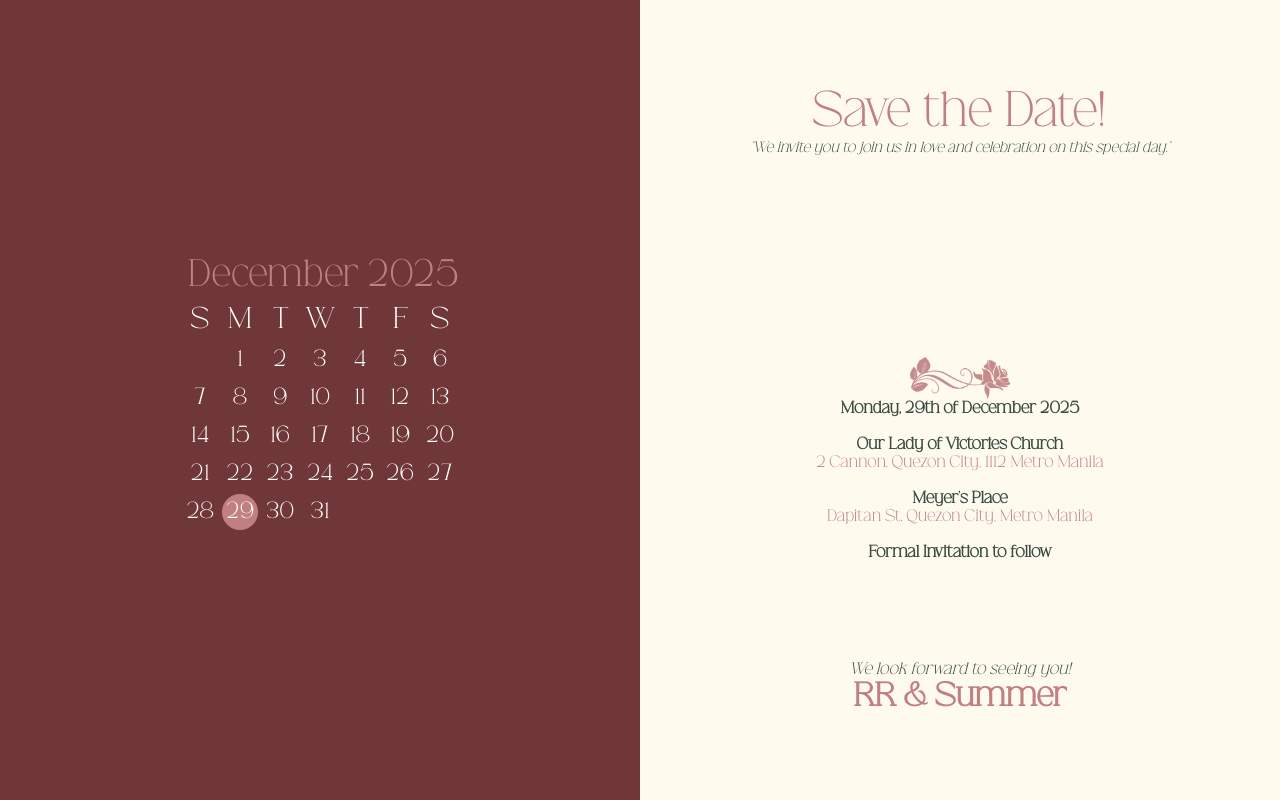
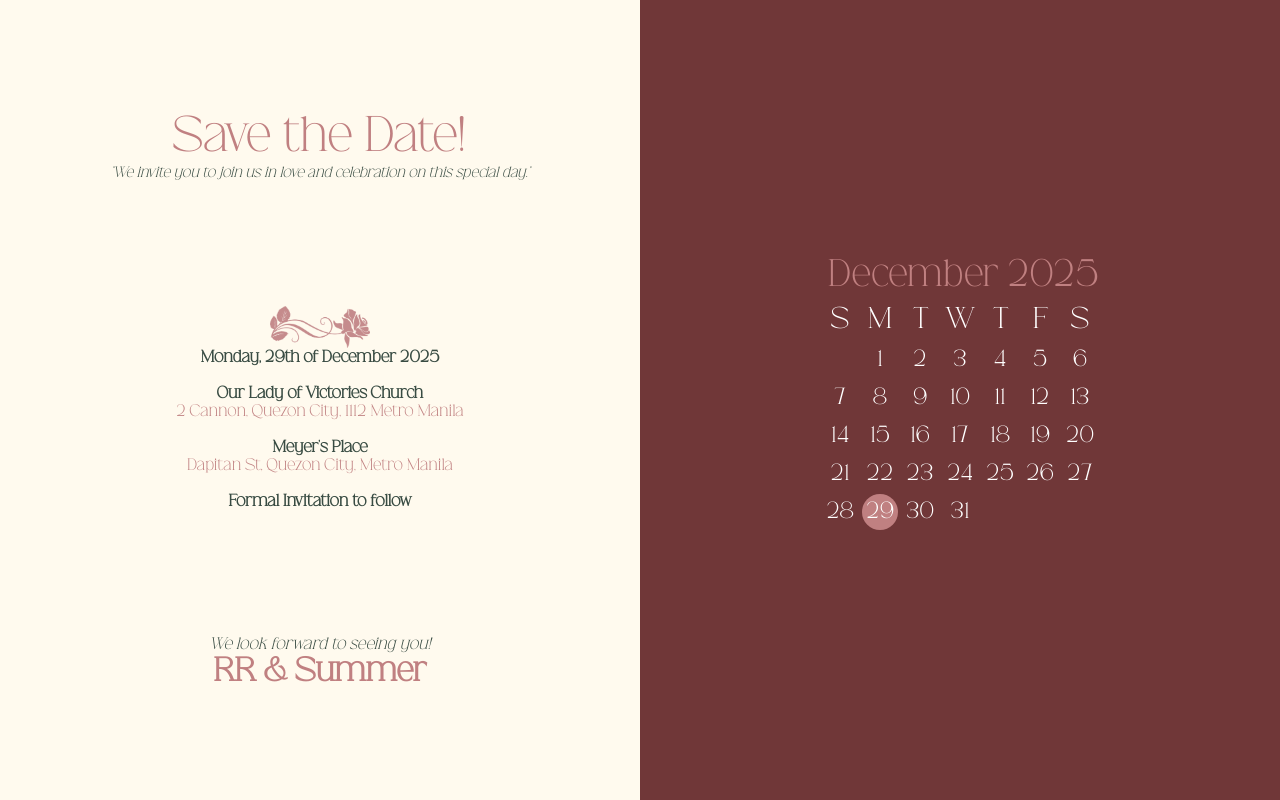
Before and after one commit to HappySammy08/rr-summer-wedding, a React (Create React App) app: page / in a window 1280 px wide. Built offline with nearby package versions, Linux system fonts and the light colour scheme.

Commit message:
Add files via upload

```diff
--- a/src/pages/Large.js
+++ b/src/pages/Large.js
@@ -11,16 +11,17 @@ import "../styles/desktop.css";
 export default function Large() {
   return (
     <div className="Desktop">
-      <div className="left-column">
-        <Calendar />
-      </div>
+      {" "}
       <div className="right-column">
         <Header />
-        <Divider />
+        {/* <Divider /> */}
 
         <Details />
         <Footer />
       </div>
+      <div className="left-column">
+        <Calendar />
+      </div>
     </div>
   );
 }
```
